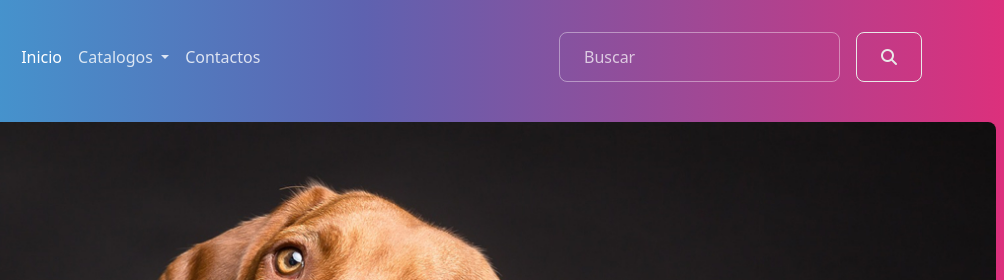
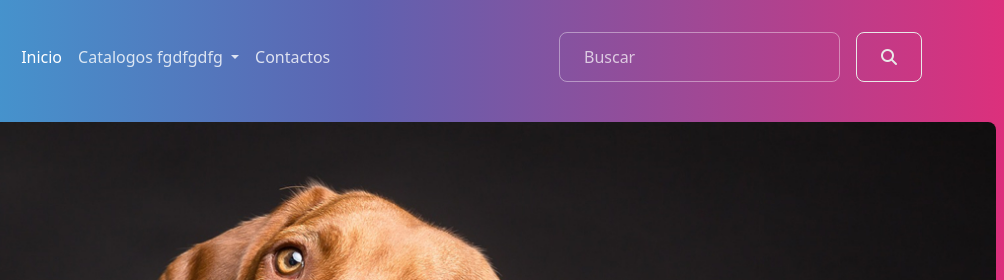
Before and after one commit to PanDeAjoo/pagepet, a plain HTML site: page index.html in a window 1280 px wide. Shown: the top 280 px of the page, 276-1280 px from the left. Drawn offline with nearby package versions, Linux system fonts and the light colour scheme.

Commit message:
cambio nombre catalogo

```diff
--- a/index.html
+++ b/index.html
@@ -35,7 +35,7 @@
           <!--dropdown-->
           <li class="nav-item dropdown">
             <a class="nav-link dropdown-toggle" href="#" role="button" data-bs-toggle="dropdown" aria-expanded="false">
-              Catalogos
+              Catalogos fgdfgdfg
             </a>
             <ul class="dropdown-menu">
               <li><a class="dropdown-item" href="catalogos/cannes.html">Perro</a></li>
```
